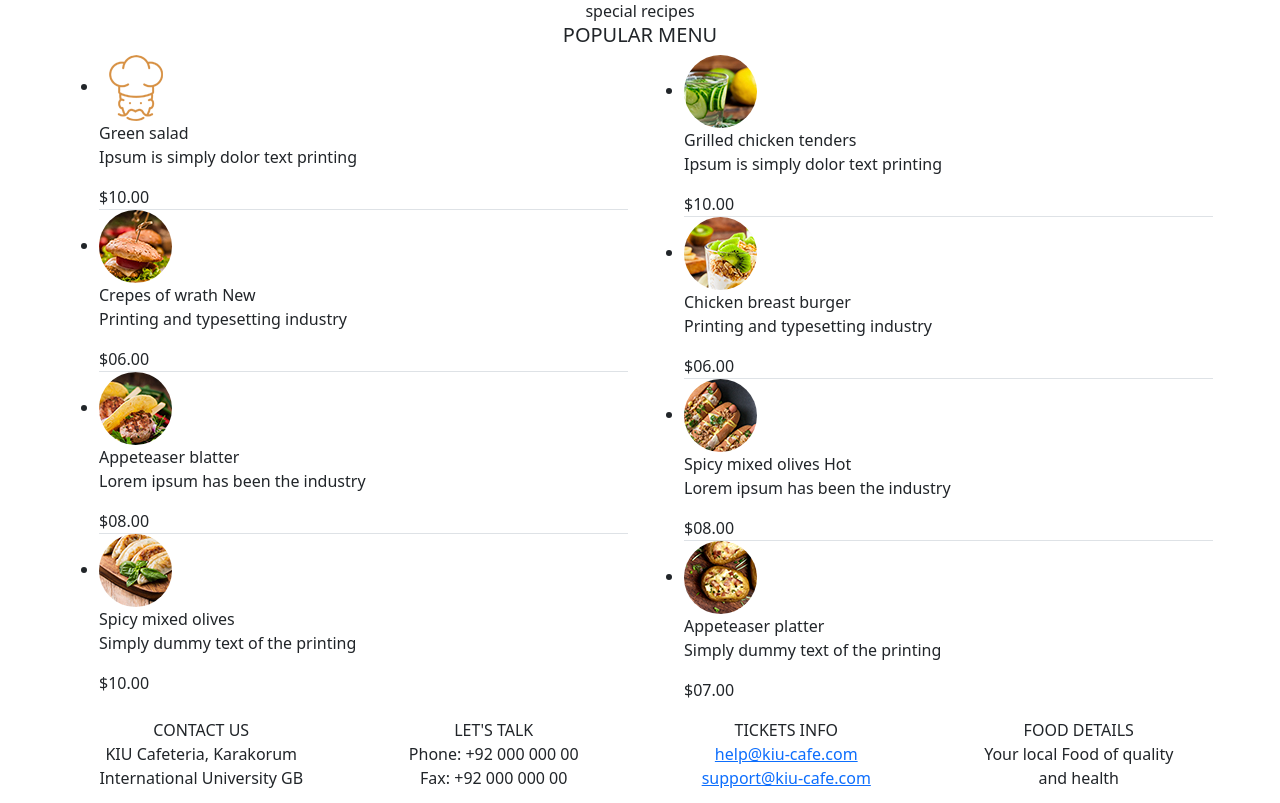
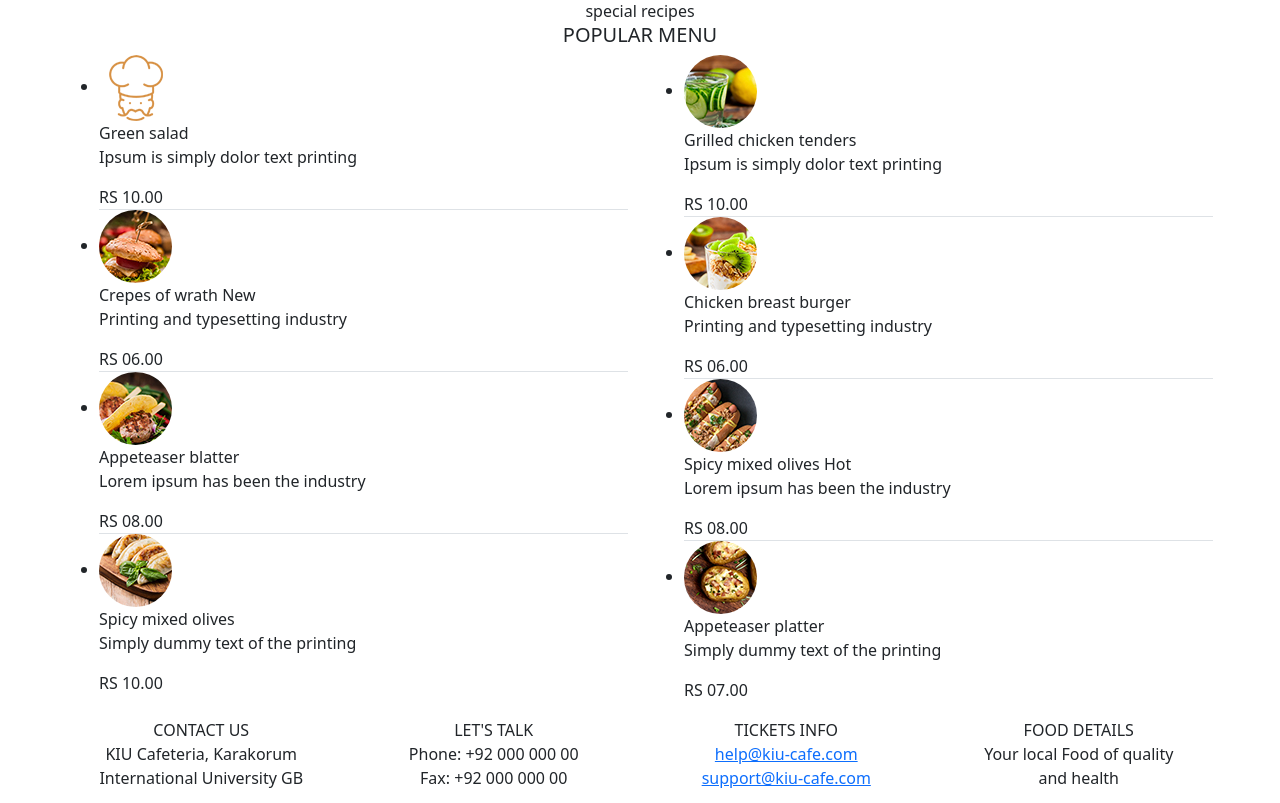
Before and after one commit to IkramKhan-DevOps/excapp-kiucafe, a Django app: page / in a window 1280 px wide. Shown: the part 1401-2204 px from the top of the page. Run offline with Django 3.2, Linux system fonts and the light colour scheme; parts of the project's set-up code (start-up, migrations or seed data) failed here and were passed over; some libraries are stand-ins or nearby versions.

Commit message:
PROJECT: finalization

```diff
--- a/src/website/templates/website/home.html
+++ b/src/website/templates/website/home.html
@@ -86,7 +86,7 @@
                                                 <span class="font-weight-500 text-extra-medium text-extra-dark-gray">Green salad</span>
                                                 <p>Ipsum is simply dolor text printing</p>
                                             </div>
-                                            <div class="font-weight-500 text-extra-medium text-extra-dark-gray">$10.00
+                                            <div class="font-weight-500 text-extra-medium text-extra-dark-gray">RS 10.00
                                             </div>
                                         </li>
                                         <li class="border-bottom border-color-black-transparent">
@@ -97,7 +97,7 @@
                                                         class="label-new">New</span></span>
                                                 <p>Printing and typesetting industry</p>
                                             </div>
-                                            <div class="font-weight-500 text-extra-medium text-extra-dark-gray">$06.00
+                                            <div class="font-weight-500 text-extra-medium text-extra-dark-gray">RS 06.00
                                             </div>
                                         </li>
                                         <li class="border-bottom border-color-black-transparent">
@@ -107,7 +107,7 @@
                                                 <span class="font-weight-500 text-extra-medium text-extra-dark-gray">Appeteaser blatter</span>
                                                 <p>Lorem ipsum has been the industry</p>
                                             </div>
-                                            <div class="font-weight-500 text-extra-medium text-extra-dark-gray">$08.00
+                                            <div class="font-weight-500 text-extra-medium text-extra-dark-gray">RS 08.00
                                             </div>
                                         </li>
                                         <li class="border-color-black-transparent md-border-bottom">
@@ -117,7 +117,7 @@
                                                 <span class="font-weight-500 text-extra-medium text-extra-dark-gray">Spicy mixed olives</span>
                                                 <p>Simply dummy text of the printing</p>
                                             </div>
-                                            <div class="font-weight-500 text-extra-medium text-extra-dark-gray">$10.00
+                                            <div class="font-weight-500 text-extra-medium text-extra-dark-gray">RS 10.00
                                             </div>
                                         </li>
                                     </ul>
@@ -131,7 +131,7 @@
                                                 <span class="font-weight-500 text-extra-medium text-extra-dark-gray">Grilled chicken tenders</span>
                                                 <p>Ipsum is simply dolor text printing</p>
                                             </div>
-                                            <div class="font-weight-500 text-extra-medium text-extra-dark-gray">$10.00
+                                            <div class="font-weight-500 text-extra-medium text-extra-dark-gray">RS 10.00
                                             </div>
                                         </li>
                                         <li class="border-bottom border-color-black-transparent">
@@ -141,7 +141,7 @@
                                                 <span class="font-weight-500 text-extra-medium text-extra-dark-gray">Chicken breast burger</span>
                                                 <p>Printing and typesetting industry</p>
                                             </div>
-                                            <div class="font-weight-500 text-extra-medium text-extra-dark-gray">$06.00
+                                            <div class="font-weight-500 text-extra-medium text-extra-dark-gray">RS 06.00
                                             </div>
                                         </li>
                                         <li class="border-bottom border-color-black-transparent">
@@ -152,7 +152,7 @@
                                                         class="label-hot">Hot</span></span>
                                                 <p>Lorem ipsum has been the industry</p>
                                             </div>
-                                            <div class="font-weight-500 text-extra-medium text-extra-dark-gray">$08.00
+                                            <div class="font-weight-500 text-extra-medium text-extra-dark-gray">RS 08.00
                                             </div>
                                         </li>
                                         <li class="border-color-black-transparent">
@@ -162,7 +162,7 @@
                                                 <span class="font-weight-500 text-extra-medium text-extra-dark-gray">Appeteaser platter</span>
                                                 <p>Simply dummy text of the printing</p>
                                             </div>
-                                            <div class="font-weight-500 text-extra-medium text-extra-dark-gray">$07.00
+                                            <div class="font-weight-500 text-extra-medium text-extra-dark-gray">RS 07.00
                                             </div>
                                         </li>
                                     </ul>
```
Also changed, not shown: db.sqlite3.
